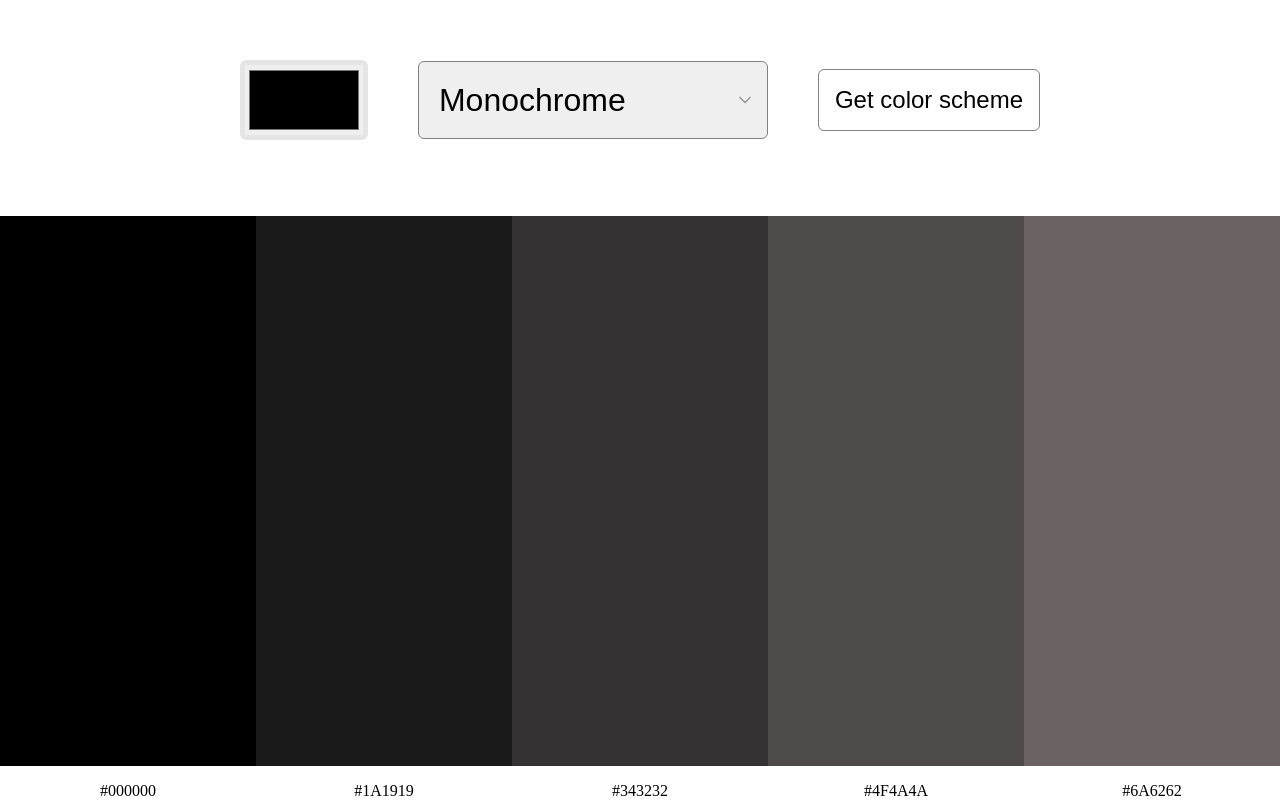
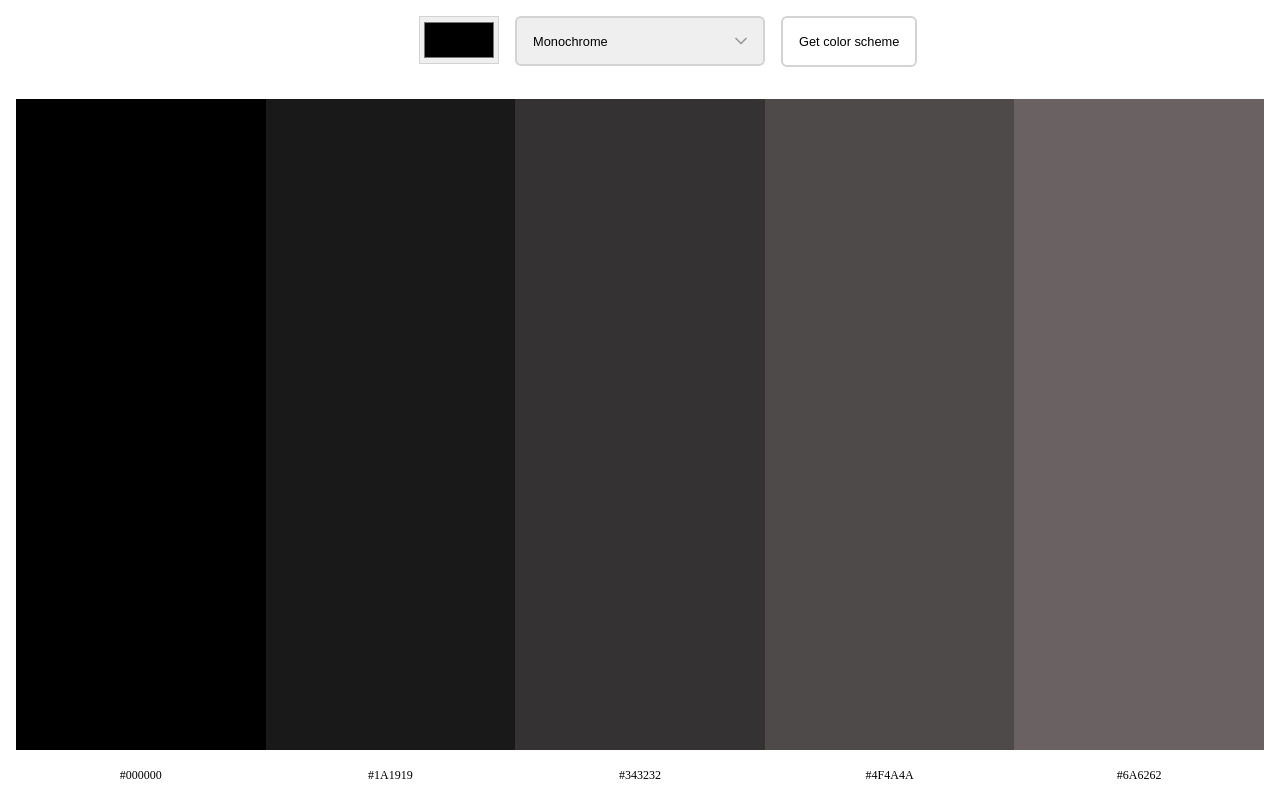
Before and after one commit to mustaqeem-2001/Colour_Scheme_Generator, a plain HTML site: page index.html in a window 1280 px wide. Drawn offline with Linux system fonts and the light colour scheme.

Commit message:
Styling changes

```diff
--- a/index.css
+++ b/index.css
@@ -1,36 +1,33 @@
-html, body, p {
+html, body {
     margin: 0;
     padding: 0;
 }
 
-
 .color-wrapper {
-    height: 200px;
-    display: flex;
-    justify-content: center;
-    align-items: center;
-    gap: 50px;
+    display: grid;
+    grid-template-columns: 1fr 1fr;
+    grid-template-rows: 1fr 1fr;
+    margin-top: 1rem;
+    row-gap: 1rem;
+    column-gap: 1rem;
 }
 
 .seed-color {
-    width: 8rem;
-    height: 5rem;
-    border: 5px solid black;
-    border-radius: 6px;
-    border-color: #E5E5E5;
-
+    width: 5rem;
+    height: 3rem;
+    /* Cannot control the input type="border" border color, default is gray and so it is better to just leave this alone */
+    border-color: lightgray;
+    justify-self: center;
 }
 
 .color-themes {
-    padding: 1.25rem;
-    font-size: 2rem;
-    border: 1px solid gray;
+    font-size: .8rem;
+    border: 2px solid lightgray;
     border-radius: 6px;
-
-}
-
-option {
-    font-size: .66rem;
+    width: 150px;
+    height: 50px;
+    padding-left: 1rem;
+    margin-right: 2rem;
 }
 
 select {
@@ -45,6 +42,12 @@ select {
     background-size: 20px;
 }
 
+
+option {
+    font-size: .8rem;
+}
+
+
 select:focus {
     outline: none;
     border-color: #666;
@@ -52,39 +55,94 @@ select:focus {
 
 .btn {
     padding: 1rem;
-    font-size: 1.5rem;
-    border: 1px solid gray;
+    font-size: .8rem;
+    border: 2px solid lightgray;
     border-radius: 6px;
     background-color: white;
     cursor: pointer;
+    width: max-content;
+    grid-column: span 2;
+    justify-self: center;
 }
 
 
 .colors-shown {
     margin-top: 1rem;
-    height: calc(100vh - 200px - 1rem); /* Full viewport minus header height */
+    height: calc(100vh - 150px); /* Full viewport minus header height */
     display: flex;
+    margin-left: .25rem;
+    margin-right: .25rem;
 }
 
 .color {
     width: 100%;
     height: 100%;
+}
+
+.color-text-wrapper {
+    width: 20%;
+    height: 100%;
+    display: grid;
+    grid-template-columns: 1fr;
+    grid-template-rows: 1fr 50px;
+}
+
+p {
+    text-align: center;
+    margin: auto;
+    font-size: .75rem;
 
 }
 
-.color-text-wrapper {
-    width: 100%;
-    height: 100%;
-    display: flex;
-    flex-direction: column;
-    text-align: center;
-}
 
-p {
-    padding-top: 1rem;
+@media (min-width: 400px) {
+    .seed-color {
+        justify-self: end;
+    }
+
+    .color-wrapper {
+        display: grid;
+        grid-template-columns: 1fr 1fr 1fr;
+        grid-template-rows: 1fr;
+        justify-items: start;
+    }
+
+    .btn {
+        grid-column: initial;
+        margin-right: 1rem;
+        justify-self: start;
+    }
+
+    .color-themes {
+        margin: 0
+    }
+
+    .colors-shown {
+        height: calc(100vh - 85px); /* Full viewport minus header height */
+    }
 }
 
 
-@media (min-width: 900px) {
+@media (min-width: 600px) {
+
+    .color-themes {
+        width: 100%;
+    }
+}
+
+
+@media (min-width: 800px) {
+
+    .color-wrapper {
+        display: grid;
+        grid-template-columns: 1fr 250px 1fr;
+        grid-template-rows: 1fr;
+        justify-items: start;
+    }
+
+    .colors-shown {
+        height: calc(100vh - 99px); /* Full viewport minus header height */
+        margin: 2rem 1rem 0;
+    }
 
 }
--- a/index.html
+++ b/index.html
@@ -1,6 +1,8 @@
 <html>
     <head>
         <link rel="stylesheet" href="index.css">
+        <meta name="viewport" content="width=device-width,initial-scale=1">
+        <title>Mustaqeem's Colour picker</title>
     </head>
     <body>
         <main>
```
